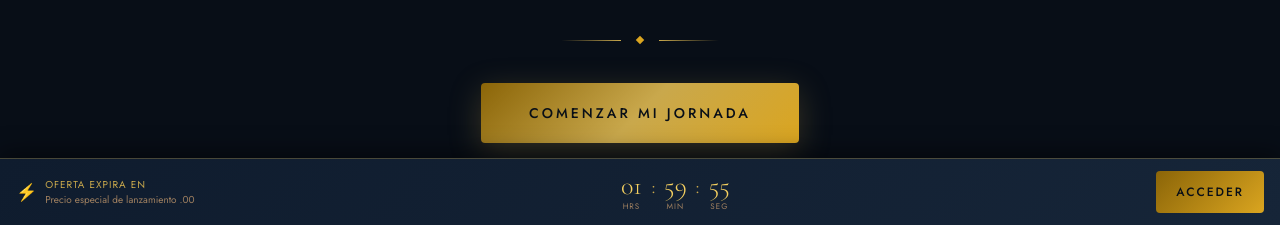
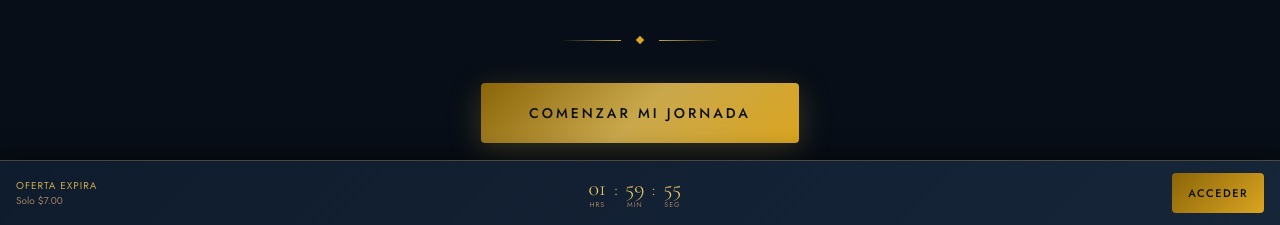
Before and after one commit to firres190/san-rafael-ventas, a plain HTML site: page index.html.html in a window 1280 px wide. Shown: the part 575-800 px from the top of the page. Drawn offline with nearby package versions, Linux system fonts and the light colour scheme.

Commit message:
Add files via upload

```diff
--- a/index.html.html
+++ b/index.html.html
@@ -166,18 +166,16 @@ footer p{font-size:13px;color:var(--cream3);}
 .sp-name{color:var(--gold3);font-weight:500;}
 
 /* FLOATING COUNTDOWN BAR */
-.floating-bar{position:fixed;bottom:0;left:0;right:0;z-index:999;background:linear-gradient(135deg,#0F1C2E,#162538);border-top:1px solid rgba(201,168,76,0.3);padding:0.75rem 1rem;display:flex;align-items:center;justify-content:space-between;gap:0.75rem;box-shadow:0 -4px 24px rgba(0,0,0,0.5);}
-.floating-left{display:flex;align-items:center;gap:0.5rem;flex-shrink:0;}
-.floating-texts{display:flex;flex-direction:column;}
-.floating-title{font-size:10px;letter-spacing:1px;color:var(--gold);text-transform:uppercase;}
-.floating-note{font-size:10px;color:var(--cream3);display:none;}
-.floating-timer{display:flex;align-items:center;gap:4px;flex:1;justify-content:center;}
+.floating-bar{position:fixed;bottom:0;left:0;right:0;z-index:999;background:linear-gradient(135deg,#0F1C2E,#162538);border-top:1px solid rgba(201,168,76,0.3);padding:0.75rem 1rem;display:grid;grid-template-columns:auto 1fr auto;align-items:center;gap:0.5rem;box-shadow:0 -4px 24px rgba(0,0,0,0.5);}
+.floating-left{display:flex;flex-direction:column;min-width:0;}
+.floating-title{font-size:10px;letter-spacing:1px;color:var(--gold);text-transform:uppercase;white-space:nowrap;}
+.floating-note{font-size:10px;color:var(--cream3);white-space:nowrap;}
+.floating-timer{display:flex;align-items:center;gap:3px;justify-content:center;}
 .time-block{display:flex;flex-direction:column;align-items:center;}
-.time-num{font-family:'Cormorant Garamond',serif;font-size:26px;font-weight:300;color:var(--gold3);line-height:1;min-width:32px;text-align:center;}
-.time-label{font-size:8px;letter-spacing:1px;color:var(--cream3);text-transform:uppercase;margin-top:1px;}
-.time-sep{font-family:'Cormorant Garamond',serif;font-size:20px;color:var(--gold);margin-bottom:10px;}
-.floating-cta{background:linear-gradient(135deg,var(--gold-dark),var(--gold2));border:none;border-radius:4px;padding:0.75rem 1.25rem;font-family:'Jost',sans-serif;font-size:12px;font-weight:500;color:var(--navy);letter-spacing:2px;text-transform:uppercase;cursor:pointer;text-decoration:none;flex-shrink:0;white-space:nowrap;}
-@media(min-width:480px){.floating-note{display:block;}}
+.time-num{font-family:'Cormorant Garamond',serif;font-size:22px;font-weight:300;color:var(--gold3);line-height:1;min-width:28px;text-align:center;}
+.time-label{font-size:7px;letter-spacing:1px;color:var(--cream3);text-transform:uppercase;margin-top:1px;}
+.time-sep{font-family:'Cormorant Garamond',serif;font-size:18px;color:var(--gold);margin-bottom:8px;}
+.floating-cta{background:linear-gradient(135deg,var(--gold-dark),var(--gold2));border:none;border-radius:4px;padding:0.75rem 1rem;font-family:'Jost',sans-serif;font-size:11px;font-weight:500;color:var(--navy);letter-spacing:1.5px;text-transform:uppercase;cursor:pointer;text-decoration:none;white-space:nowrap;display:block;text-align:center;}
 
 /* URGENCY BADGE */
 .urgency-badge{display:inline-flex;align-items:center;gap:8px;background:rgba(229,115,115,0.1);border:1px solid rgba(229,115,115,0.3);border-radius:30px;padding:0.4rem 1rem;font-size:12px;color:#EF9A9A;margin-bottom:1rem;}
@@ -551,11 +549,8 @@ footer p{font-size:13px;color:var(--cream3);}
 <!-- FLOATING COUNTDOWN BAR -->
 <div class="floating-bar">
   <div class="floating-left">
-    <div class="floating-icon">⚡</div>
-    <div class="floating-texts">
-      <p class="floating-title">Oferta expira en</p>
-      <p class="floating-note">Precio especial de lanzamiento .00</p>
-    </div>
+    <p class="floating-title">Oferta expira</p>
+    <p class="floating-note">Solo $7.00</p>
   </div>
   <div class="floating-timer">
     <div class="time-block"><div class="time-num" id="cd-h">02</div><div class="time-label">Hrs</div></div>
```
